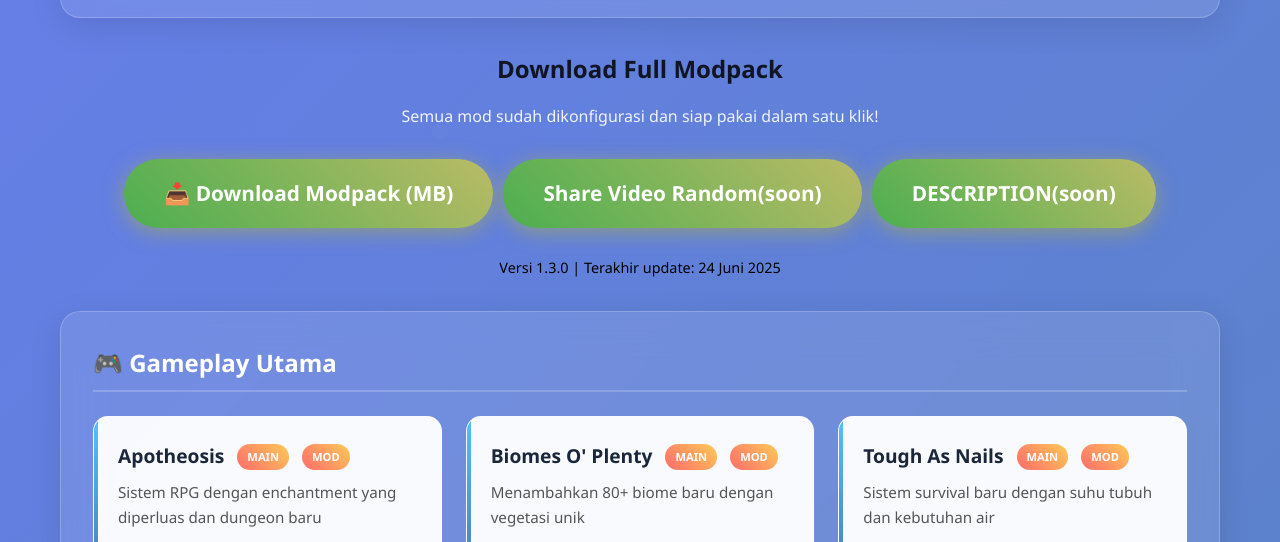
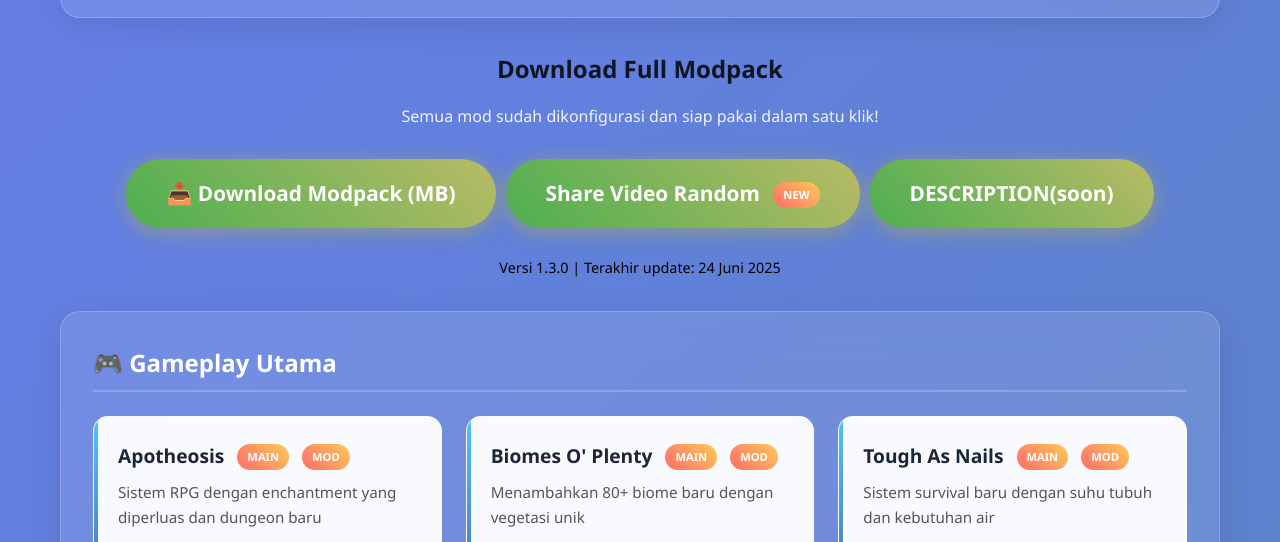
Before and after one commit to ShinWolf-Subject/Project-Beta3, a plain HTML site: page index.html in a window 1280 px wide. Shown: the part 218-760 px from the top of the page. Drawn offline with Linux system fonts and the light colour scheme.

Commit message:
Update index.html

```diff
--- a/index.html
+++ b/index.html
@@ -33,8 +33,8 @@
       <p style="color: rgba(255,255,255,0.9); margin-bottom: 1.5rem;">Semua mod sudah dikonfigurasi dan siap pakai dalam satu klik!</p>
       <a href="https://sfl.gl/L20p" class="btn btn-download" onclick="showLoading()">
         📥 Download Modpack (MB)
-      <a href="https://shinwolf-subject.github.io/myweb-ynk/sharevd.html" class="btn btn-download" onclick="showLoading()">
-        Share Video Random(soon)
+      <a href="sharevd.html" class="btn btn-download" onclick="showLoading()">
+        Share Video Random <span class="mod-tag">NEW</span>
       <a href="desc.html" class="btn btn-download" onclick="showLoading()">
         DESCRIPTION(soon)
       </a>
```
